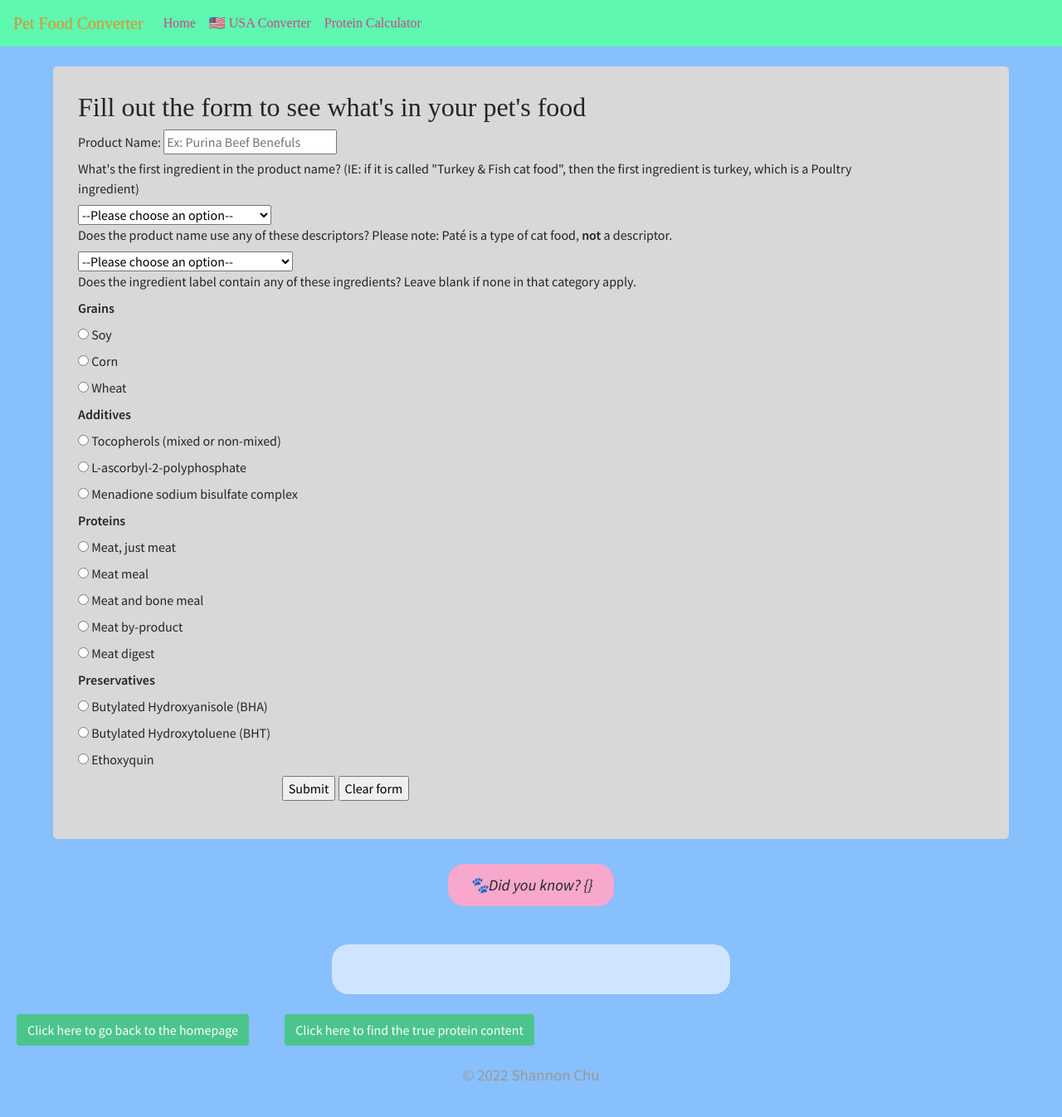
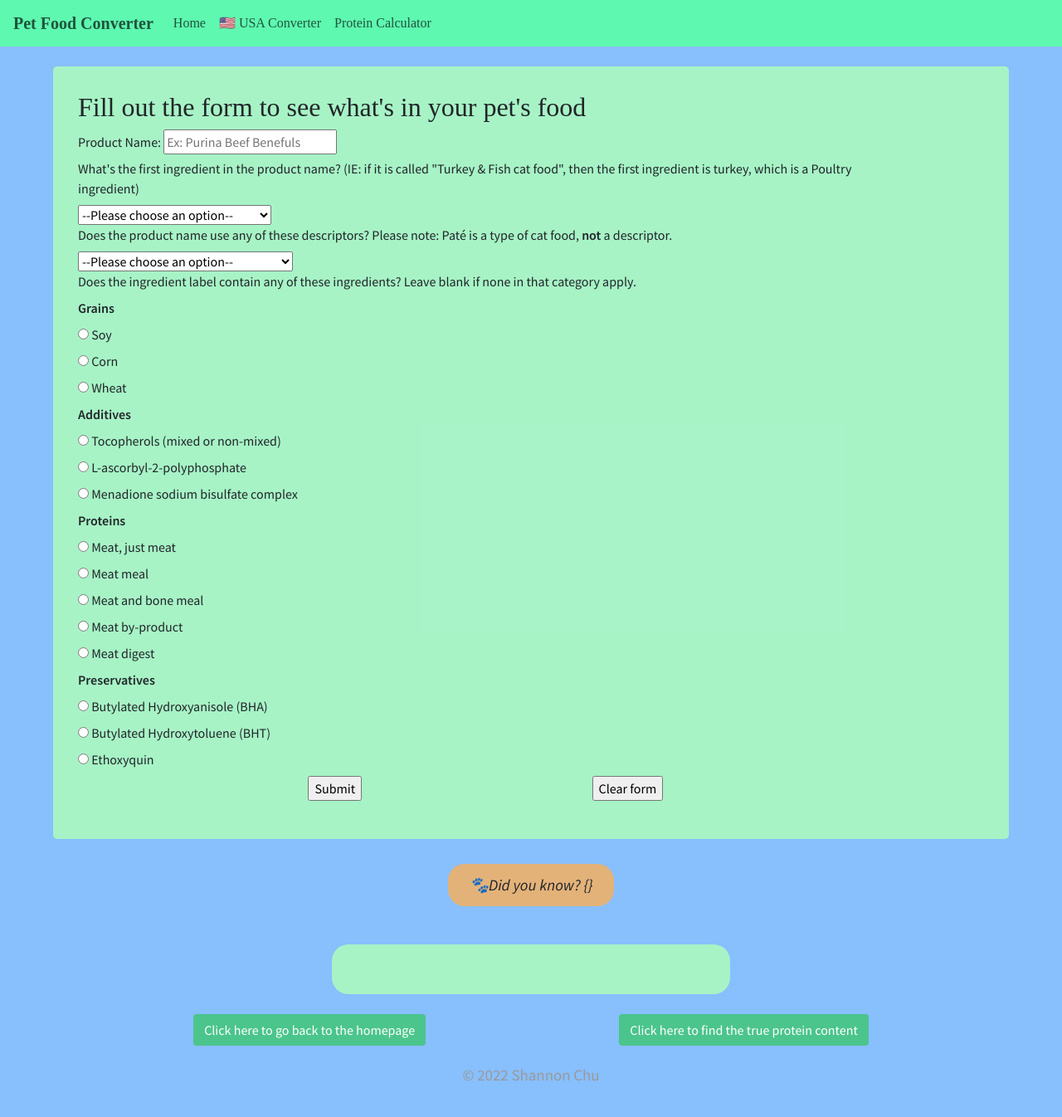
Before and after one commit to shanchu815/Kibble-Converter, a Flask app: page /fillout in a window 1280 px wide. Shown: the whole page at 83% size. Run offline with Flask 2, Linux system fonts and the light colour scheme; data that the repository does not hold is empty; some libraries are stand-ins or nearby versions; some web fonts are replaced.

Commit message:
jocelyn helped with flex buttons

```diff
--- a/static/styles.css
+++ b/static/styles.css
@@ -1,5 +1,5 @@
 .fact-div p {
-    background-color: #f8a7cd;
+    background-color: #f8b05dd0;
     padding: 10px 25px 10px 25px;
     border-radius: 20px;
 }
@@ -16,7 +16,7 @@
     padding: 30px 30px;
     display: flex;
     justify-content: center;
-    background-color: rgba(255, 255, 255, 0.6);
+    background-color: rgba(175, 255, 186, 0.808);
     border-radius: 20px;
     max-width: 480px;
     max-height: 480px;
@@ -52,21 +52,17 @@
 
 .navbar {
     font-family: 'Quando', serif;
-    color: #e78e28;
+    color: #20533b;
 }
 
 .buttons {
     display: flex;
-    justify-content: center;
-    max-width: 90%;
+    justify-content: space-evenly;
 }
 
 .btn {
     background-color: #4bc58c;
     color: #FFFF;
-    justify-content: center;
-    margin-right: 20px;
-    margin-left: 20px;
 }
 
 .footer{
@@ -76,7 +72,7 @@
     font-size: 0.9rem;
 }
 .about {
-    background-color: rgb(216, 216, 216);
+    background-color: rgba(175, 255, 186, 0.808);
     padding: 60px 45px;
     display: flex;
     justify-content: left;
@@ -92,7 +88,7 @@
 }
 
 .disclaimer {
-    background-color: rgb(216, 216, 216);
+    background-color: rgba(175, 255, 186, 0.808);
     padding: 60px 45px;
     display: flex;
     justify-content: left;
@@ -112,7 +108,7 @@
 }
 
 .fillout {
-    background-color: rgb(216, 216, 216);
+    background-color: rgba(175, 255, 186, 0.808);
     padding: 60px 45px;
     display: flex;
     justify-content: left;
@@ -128,22 +124,8 @@
 }
 
 .form-buttons {
-    display: table;
-    position: center;
-    width: 100%;
-}
-
-.form-buttons:before {
-    content: '';
-    display: table-cell;
-    min-width: 100px;
-    width: 25%;
-    max-width: 300px;
-}
-
-.form-buttons> .content {
-    display: table-cell;
-    width: 100%;
+    display: flex;
+    justify-content: space-evenly;
 }
 
 .results-display {
--- a/templates/base.html
+++ b/templates/base.html
@@ -15,7 +15,7 @@
 </head>
 <body>
 	<nav class="navbar navbar-expand-lg navbar-dark" style="background-color: #5EF8B0;">
-		<a class="navbar-brand">Pet Food Converter</a>
+		<a class="navbar-brand"><b>Pet Food Converter</b></a>
 		<button class="navbar-toggler" type="button" data-toggle="collapse" data-target="#navbar-toggler" aria-controls="navbar-toggler" aria-expanded="false" aria-label="Toggle navigation">
 		  <span class="navbar-toggler-icon"></span>
 		</button>
@@ -23,13 +23,13 @@
 		<div class="collapse navbar-collapse" id="navbar-toggler">
 		  <ul class="navbar-nav mr-auto mt-2 mt-lg-0">
 			<li class="nav-item active">
-			  <a class="nav-link" style="color: #ca4885" href="/">Home<span class="sr-only">(current)</span></a>
+			  <a class="nav-link" style="color: #20533b" href="/">Home<span class="sr-only">(current)</span></a>
 			</li>
 			<li class="nav-item active">
-				<a class="nav-link" style="color: #ca4885" href="/disclaimer">&#x1F1FA;&#x1F1F8; USA Converter<span class="sr-only">(current)</span></a>
+				<a class="nav-link" style="color: #20533b" href="/disclaimer">&#x1F1FA;&#x1F1F8; USA Converter<span class="sr-only">(current)</span></a>
 			</li>
 			<li class="nav-item active">
-				<a class="nav-link" style="color: #ca4885" href="/calculator">Protein Calculator<span class="sr-only">(current)</span></a>
+				<a class="nav-link" style="color: #20533b" href="/calculator">Protein Calculator<span class="sr-only">(current)</span></a>
 			</li>
 		  </ul>
 		</div>
--- a/templates/calculator.html
+++ b/templates/calculator.html
@@ -47,7 +47,9 @@
 </div>
 {% endblock %}
 {% block js %}
-<a class="btn btn-primary" href="/" role="button">Click here to return to the homepage</a>
-<a class="btn btn-primary" href="/disclaimer" role="button">Click here to convert your pet food</a>
+<div class="buttons">
+<a class="btn" href="/" role="button">Click here to return to the homepage</a>
+<a class="btn" href="/disclaimer" role="button">Click here to convert your pet food</a>
+</div>
 <script src="/static/calculator.js"></script>
 {% endblock %}
--- a/templates/fillout.html
+++ b/templates/fillout.html
@@ -95,10 +95,8 @@
         </fieldset>
         <!-- <button id="clear-preservatives">Deselect</button> -->
         <div class="form-buttons">
-            <div class="content">
-            <input type="submit">
-            <input type="reset" onclick="return confirm_reset();" value="Clear form">
-            </div>
+                <input type="submit">
+                <input type="reset" onclick="return confirm_reset();" value="Clear form">
         </div>
     </div>
     </form>
@@ -107,7 +105,7 @@
 {% endblock %}
 
 {% block js %}
-<div class="buttons"></div>
+<div class="buttons">
 <a class="btn" href="/" role="button">Click here to go back to the homepage</a>
 <a class="btn" href="/calculator" role="button">Click here to find the true protein content</a>
 </div>
```
Also changed, not shown: templates/result.html (+5 -3 lines).
